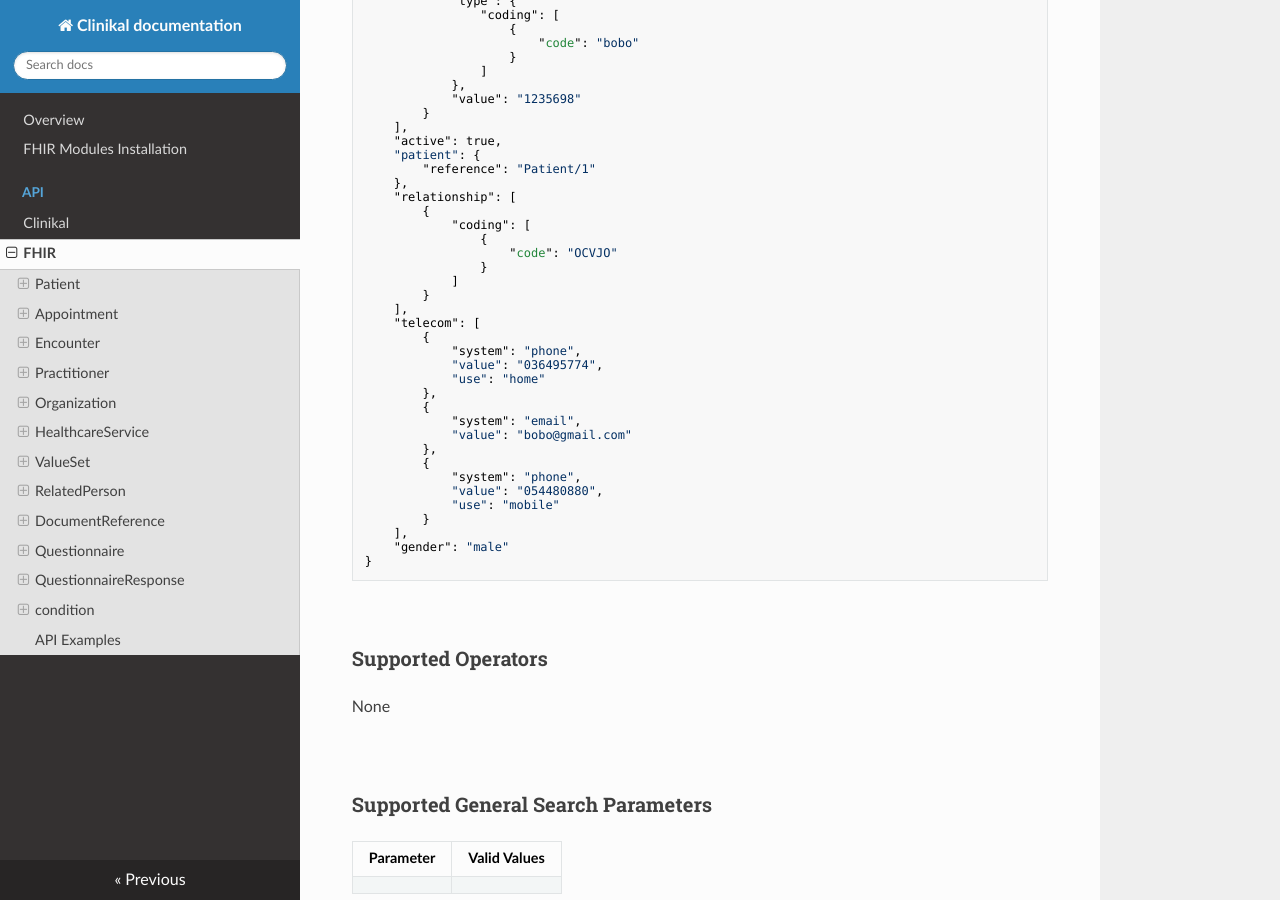
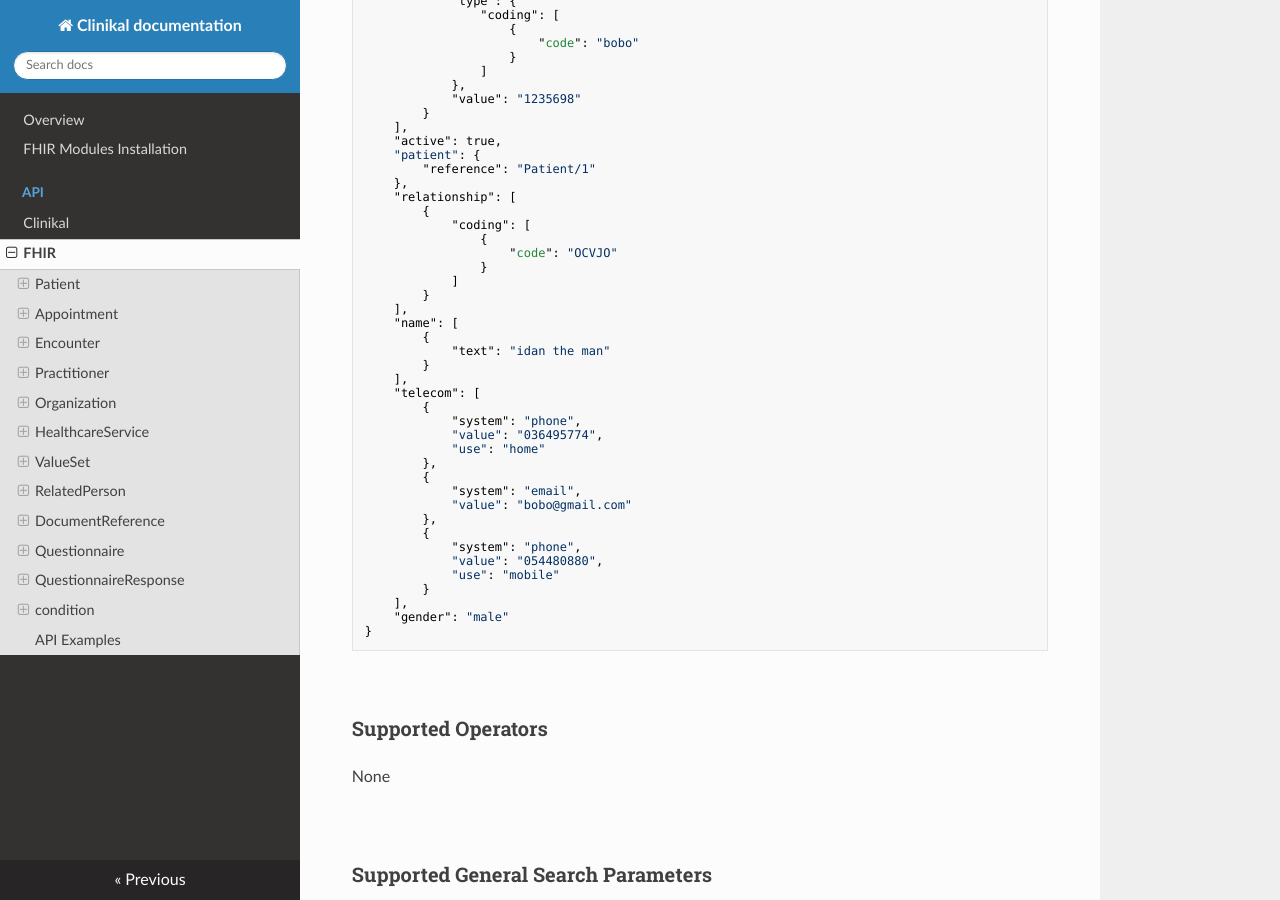
Before and after one commit to MohGovIL/Clinical-Documentation, an MkDocs documentation site: the page built from docs/api/fhir.md, in a window 1280 px wide and 900 px high, scrolled down 14693 px. Built offline with MkDocs 1.6.1, drawn with Linux system fonts in a browser that asks for light colours; nearby versions of some CDN libraries.

Commit message:
update doc

```diff
--- a/docs/api/fhir.md
+++ b/docs/api/fhir.md
@@ -722,6 +722,11 @@ Read request:
             ]
         }
     ],
+    "name": [
+        {
+            "text": "idan the man"
+        }
+    ],
     "telecom": [
         {
             "system": "phone",
```
